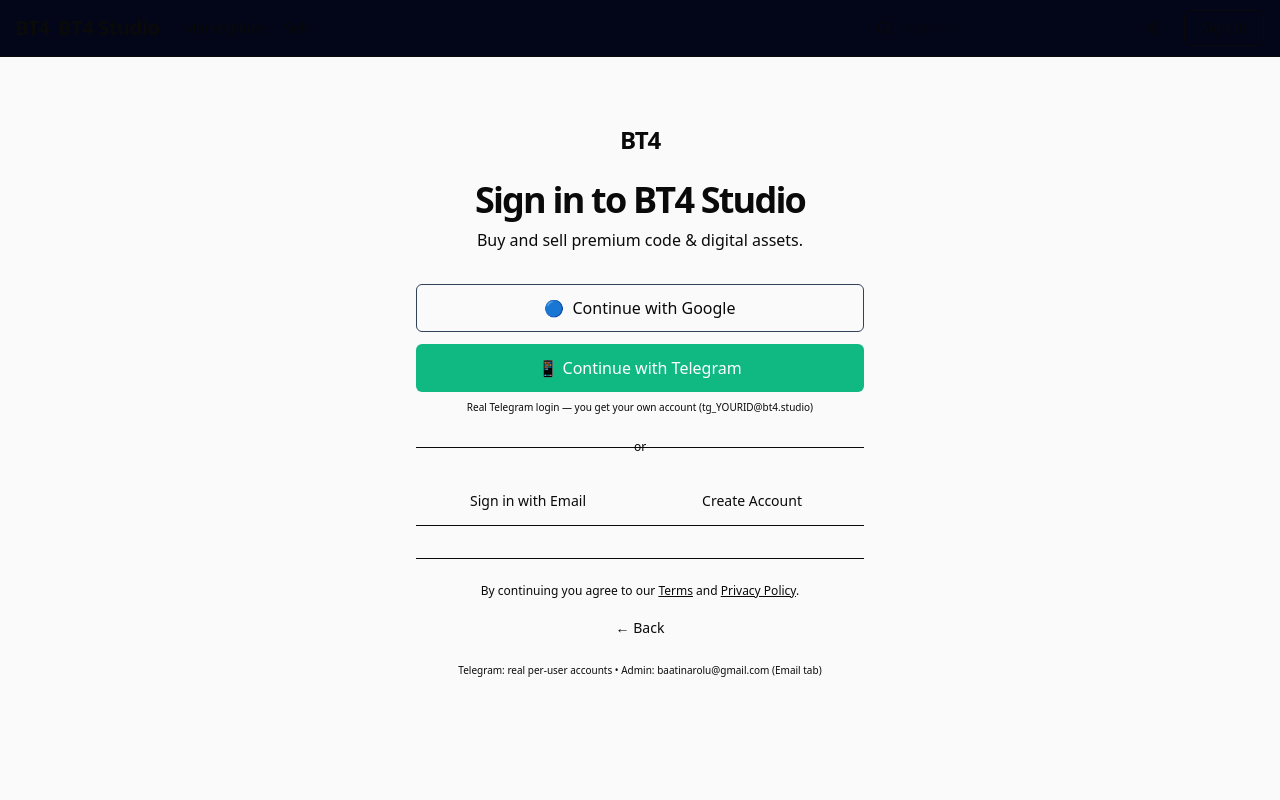
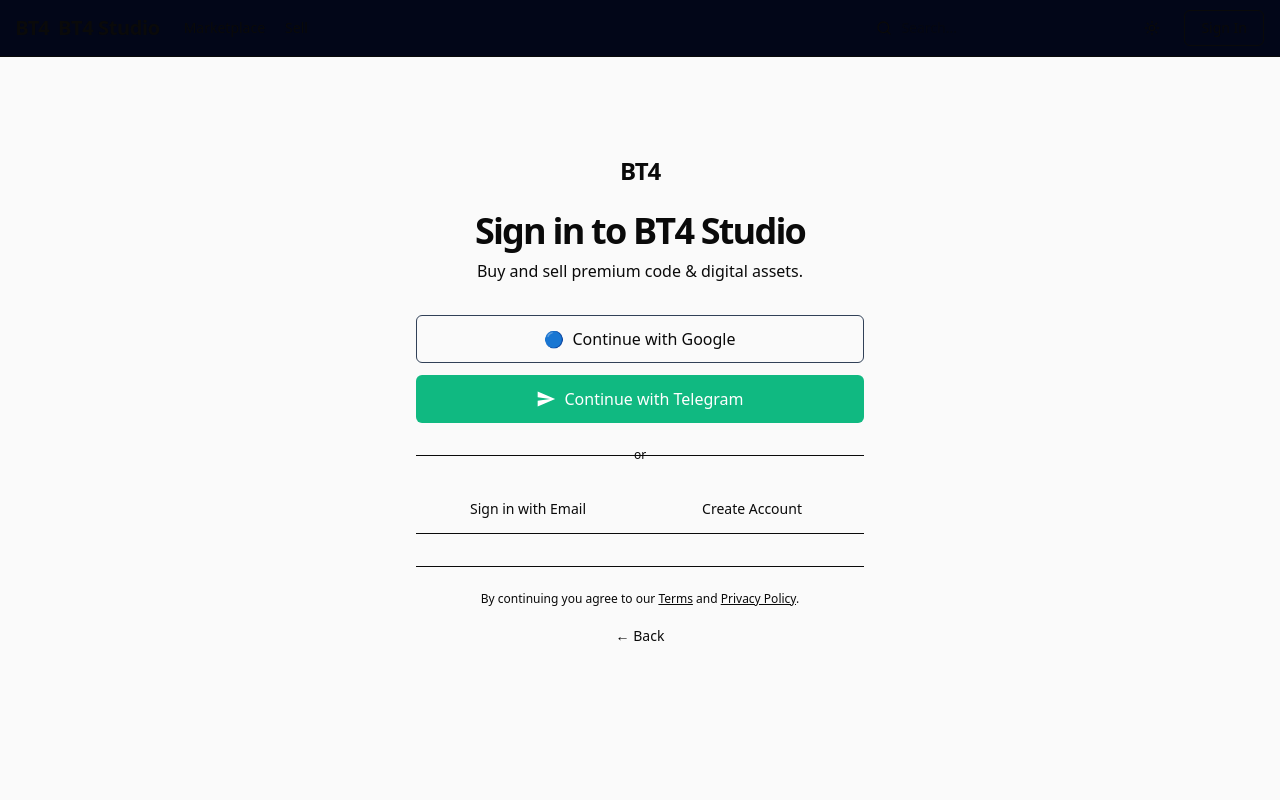
Before and after one commit to Baatinarolu/Bt4-studio, a Next.js app: page /auth/signin in a window 1280 px wide. Shown: the top 800 px of the page. Built offline with nearby package versions, Linux system fonts and the light colour scheme.

Commit message:
fix: Telegram OAuth numeric bot_id + clean signin page (remove unnecessary text + better paper plane icon) + env BOT_ID
Co-authored-by: arena-agent <297053741+arena-agent@users.noreply.github.com>

```diff
--- a/app/auth/signin/page.tsx
+++ b/app/auth/signin/page.tsx
@@ -21,21 +21,15 @@
   const [confirmPassword, setConfirmPassword] = useState("");
   const [isLoading, setIsLoading] = useState(false);
 
-  // ==================== REAL TELEGRAM AUTH (PER-USER) ====================
-  // Every Telegram user gets their **own unique account**:
-  //   tg_{their_telegram_id}@bt4.studio
-  //
-  // Password is derived on the server using the bot token.
-  // Backend fully verifies Telegram's cryptographic signature.
-  // This is the real flow — no shared/demo accounts.
-
   const handleTelegramSignIn = () => {
-    const botUsername = process.env.NEXT_PUBLIC_TELEGRAM_BOT_USERNAME || 'BT4StudioBot';
+    // MUST use the NUMERIC bot ID (8862600842), not the username.
+    // This is the root cause of "bot id required" errors.
+    const botId = process.env.NEXT_PUBLIC_TELEGRAM_BOT_ID || '8862600842';
     const origin = window.location.origin;
     const returnTo = `${origin}/auth/signin`;
 
-    // Official Telegram Login redirect (real OAuth)
-    const url = `https://oauth.telegram.org/auth?bot_id=${encodeURIComponent(botUsername)}&origin=${encodeURIComponent(origin)}&return_to=${encodeURIComponent(returnTo)}`;
+    // Official Telegram OAuth using numeric bot_id
+    const url = `https://oauth.telegram.org/auth?bot_id=${encodeURIComponent(botId)}&origin=${encodeURIComponent(origin)}&return_to=${encodeURIComponent(returnTo)}`;
     window.location.href = url;
   };
 
@@ -238,11 +232,14 @@
             disabled={isLoading}
             className="w-full h-12 text-base btn-primary flex items-center justify-center gap-2"
           >
-            📱 Continue with Telegram
+            <span className="inline-block w-5 h-5">
+              {/* Clean Telegram paper plane icon */}
+              <svg viewBox="0 0 24 24" fill="currentColor" className="w-5 h-5">
+                <path d="M2.01 21L23 12 2.01 3 2 10l15 2-15 2z"/>
+              </svg>
+            </span>
+            Continue with Telegram
           </Button>
-          <p className="text-[10px] text-center text-muted-foreground -mt-1">
-            Real Telegram login — you get your own account (tg_YOURID@bt4.studio)
-          </p>
         </div>
 
         {/* Divider */}
@@ -350,9 +347,7 @@
           </div>
         </div>
 
-        <div className="mt-6 text-center text-[10px] text-muted-foreground font-mono">
-          Telegram: real per-user accounts • Admin: baatinarolu@gmail.com (Email tab)
-        </div>
+
       </div>
     </div>
   );
```
Also changed, not shown: 1 other file (tests, documents, lock files or other folders).
